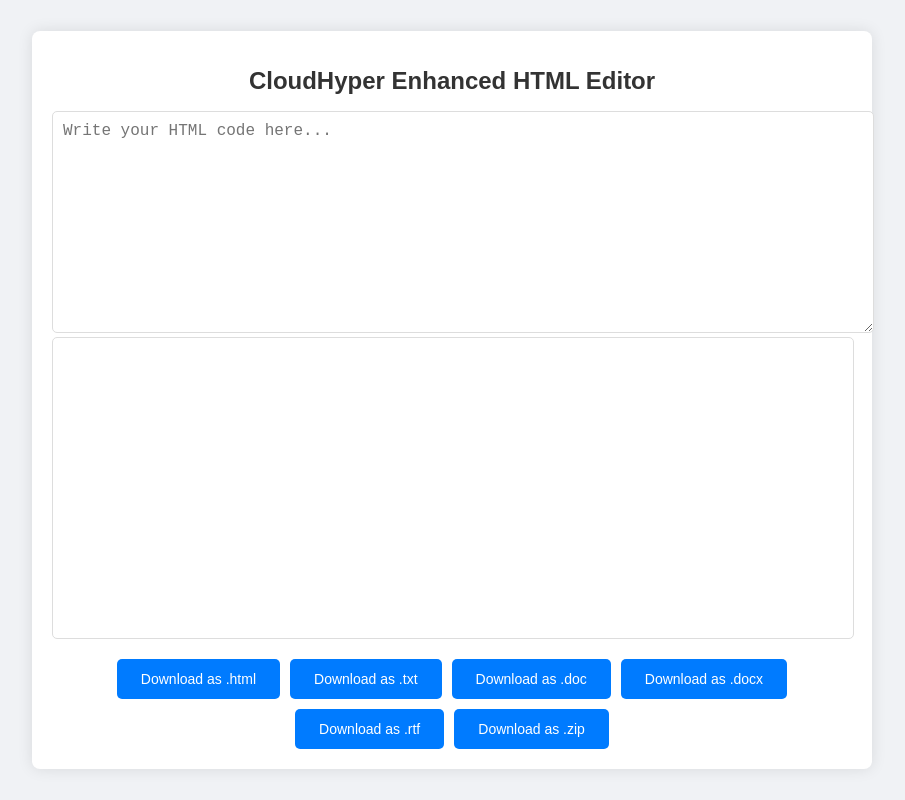
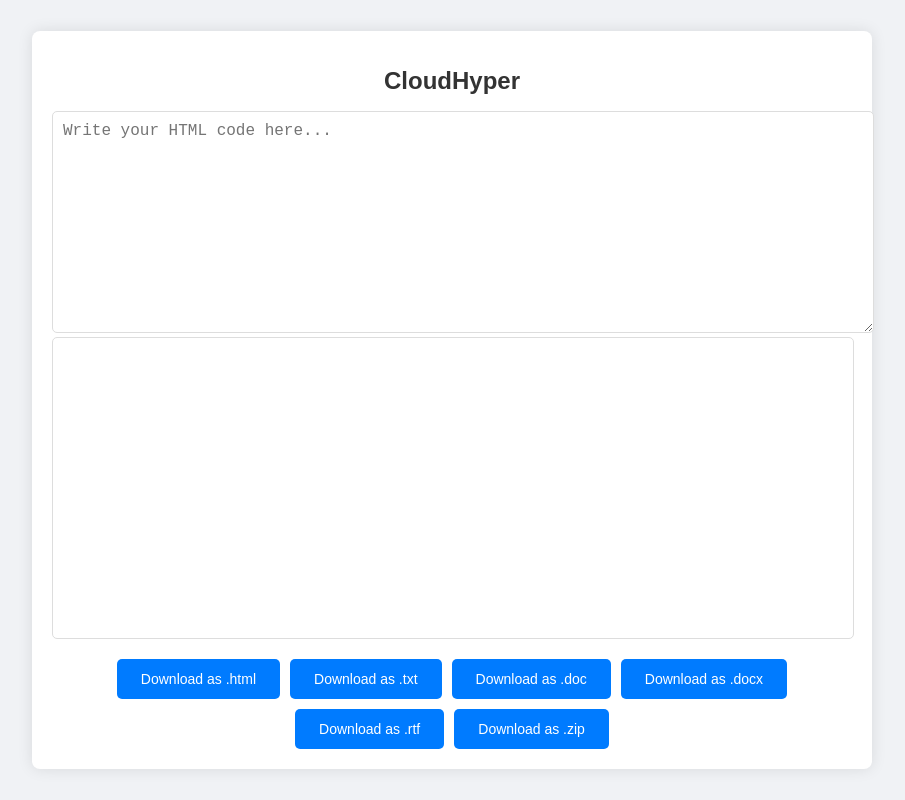
Before and after one commit to CalestialAshley35/CloudHyper, a plain HTML site: page index.html in a window 1280 px wide. Shown: the whole page, without its empty margins (188-1093 px from the left). Drawn offline with nearby package versions, Linux system fonts and the light colour scheme.

Commit message:
Update index.html

```diff
--- a/index.html
+++ b/index.html
@@ -3,7 +3,7 @@
 <head>
   <meta charset="UTF-8">
   <meta name="viewport" content="width=device-width, initial-scale=1.0">
-  <title>CloudHyper Enhanced HTML Editor</title>
+  <title>CloudHyper</title>
   <link rel="stylesheet" href="style.css">
   <script src="https://cdnjs.cloudflare.com/ajax/libs/jszip/3.7.1/jszip.min.js"></script>
   <script defer src="script.js"></script>
@@ -11,7 +11,7 @@
 <body>
 
 <div class="container">
-  <h1>CloudHyper Enhanced HTML Editor</h1>
+  <h1>CloudHyper</h1>
   <textarea id="codeInput" placeholder="Write your HTML code here..." oninput="updatePreview()"></textarea>
   <div class="iframe-container">
     <iframe id="previewFrame" title="Live Preview"></iframe>
```
